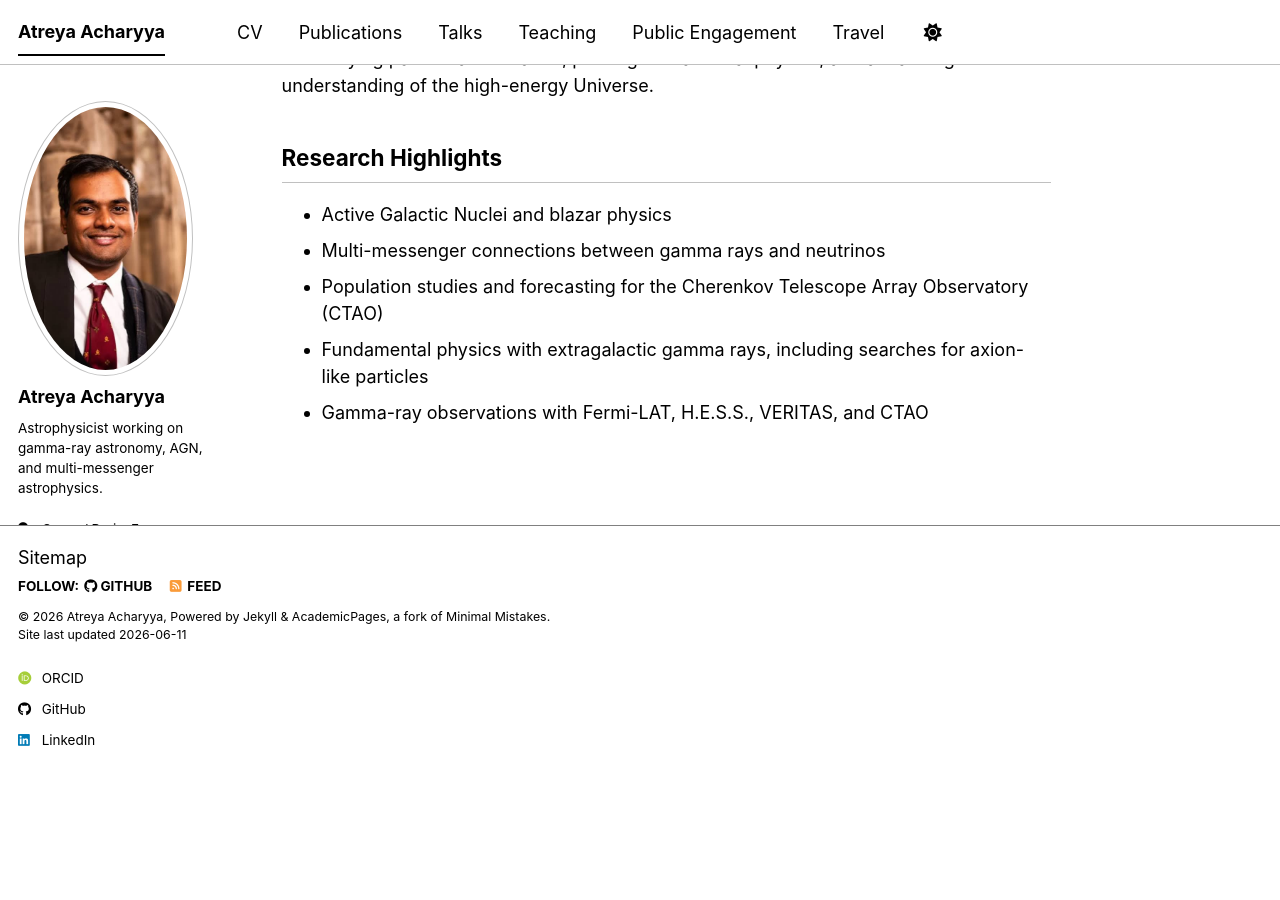
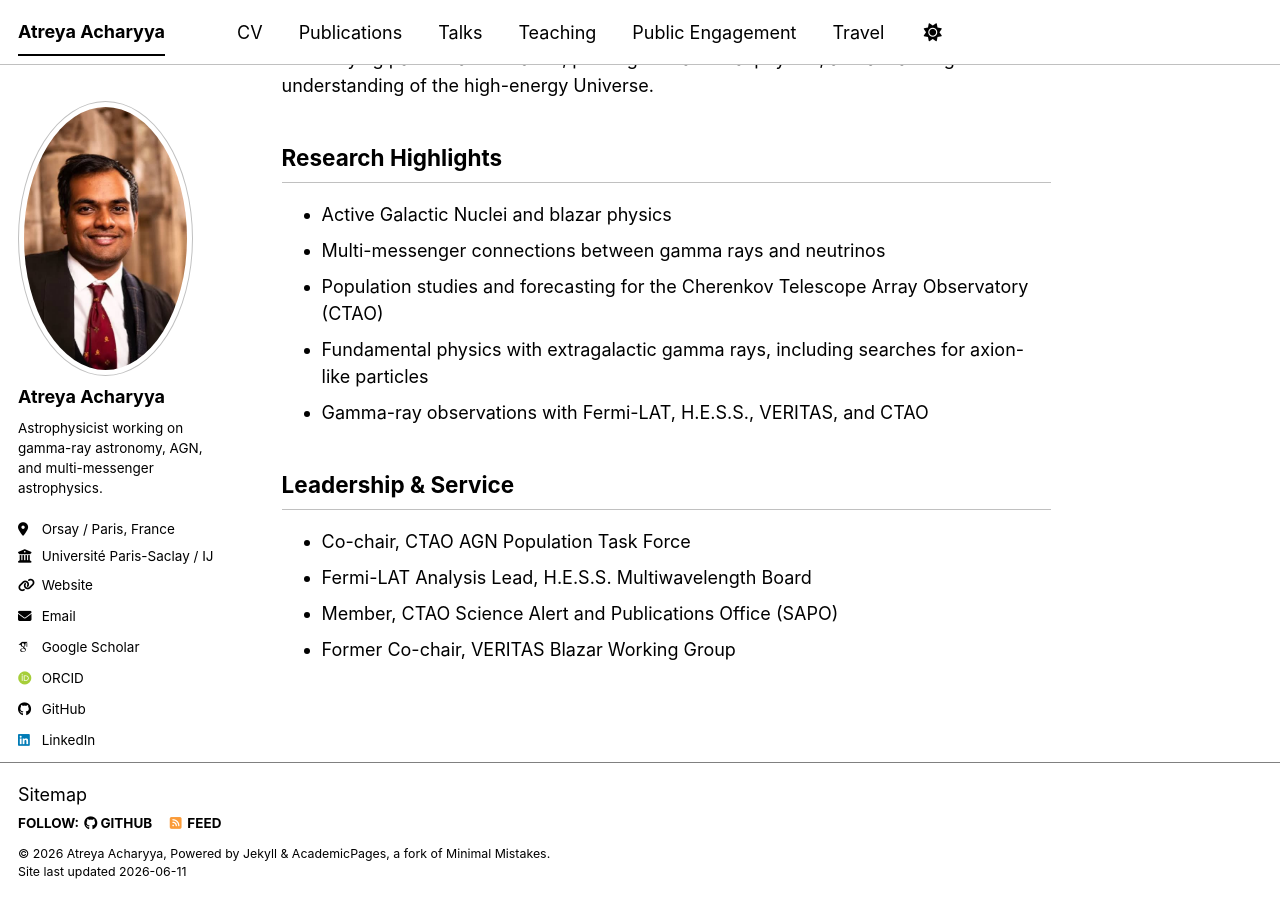
Before and after one commit to atreyaacharyya/atreyaacharyya.github.com, a Jekyll site: the page built from _pages/about.md, in a window 1280 px wide and 900 px high, scrolled down 1130 px. Built offline with Jekyll 4.4.1, drawn with Linux system fonts in a browser that asks for light colours; some web fonts are replaced; a script bundle is joined from its source files by our own code; library files that are not in the unit come from our copies.

Commit message:
Update about.md

```diff
--- a/_pages/about.md
+++ b/_pages/about.md
@@ -28,3 +28,11 @@
 - Population studies and forecasting for the Cherenkov Telescope Array Observatory (CTAO)
 - Fundamental physics with extragalactic gamma rays, including searches for axion-like particles
 - Gamma-ray observations with Fermi-LAT, H.E.S.S., VERITAS, and CTAO
+
+
+## Leadership & Service
+
+- Co-chair, CTAO AGN Population Task Force
+- Fermi-LAT Analysis Lead, H.E.S.S. Multiwavelength Board
+- Member, CTAO Science Alert and Publications Office (SAPO)
+- Former Co-chair, VERITAS Blazar Working Group
```
